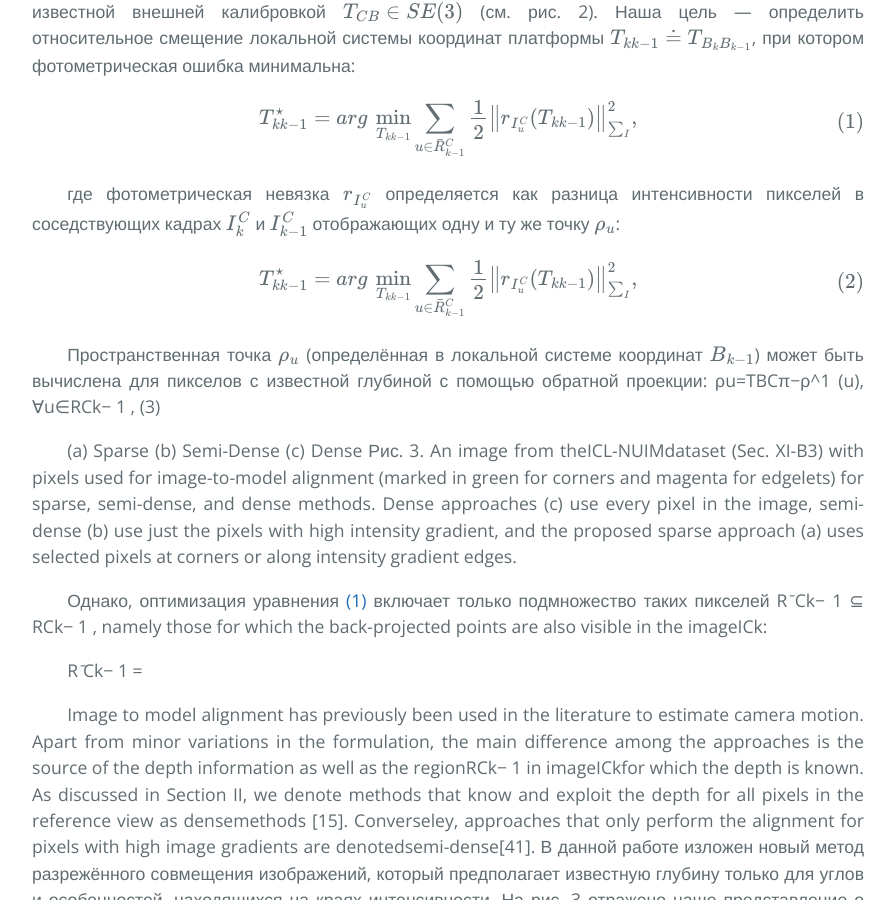
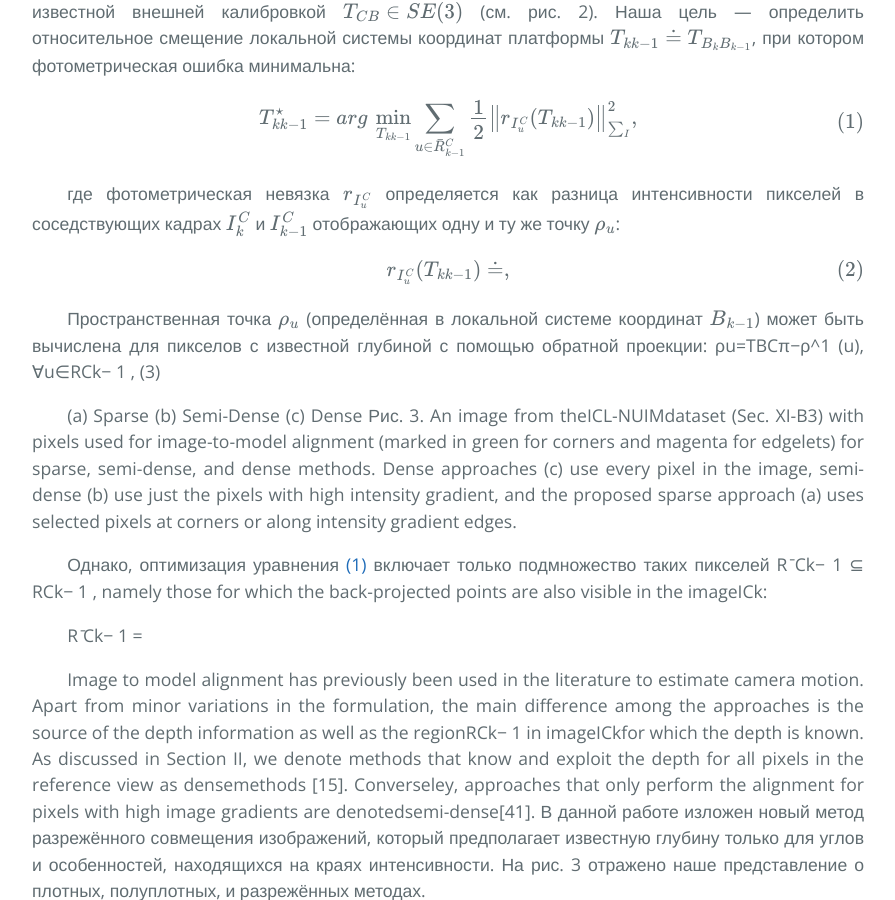
Before and after one commit to i-v-s/slam, a Jekyll site: the page built from svo2.md, in a window 1280 px wide and 900 px high, scrolled down 8616 px. Shown: the whole window, without its empty margins (192-1087 px from the left). Built offline with Jekyll 4.4.1, drawn with Linux system fonts in a browser that asks for light colours; our own code applies the rules of GitHub Pages for plain Markdown files; formulas are drawn with MathJax 3.

Commit message:
Updated svo2.md

```diff
--- a/svo2.md
+++ b/svo2.md
@@ -343,8 +343,7 @@ $$</div>
 
 <div id="e2">$$
 \begin{equation}
-T_{kk-1}^{\star} = arg \: \min_{T_{kk-1}} \sum_{u \in \bar{R}_{k-1}^{C}} \frac{1}{2}
-{\left \| r_{I_{u}^{C}}(T_{kk-1}) \right \|}_{\sum_{I}}^{2}
+r_{I_{u}^{C}}(T_{kk-1}) \doteq
 ,\tag{2}
 \end{equation}
 $$</div>
```
